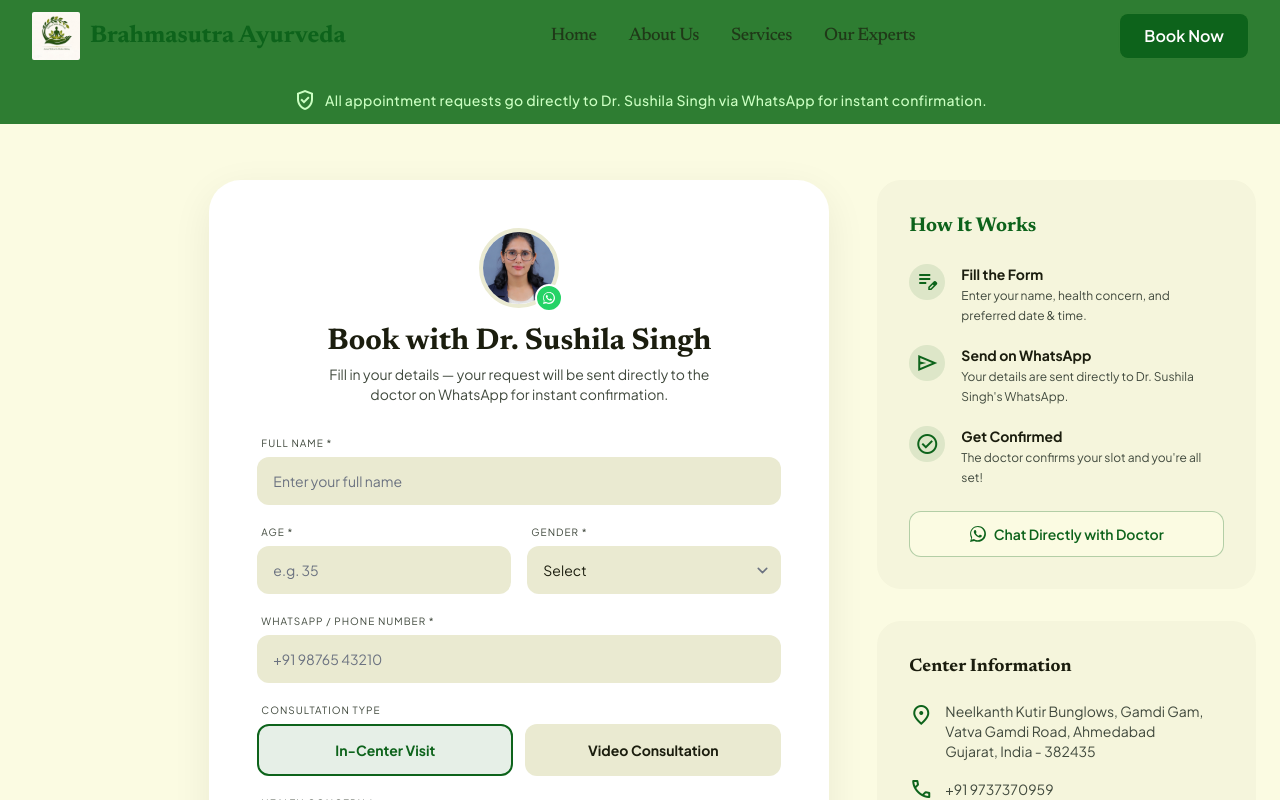
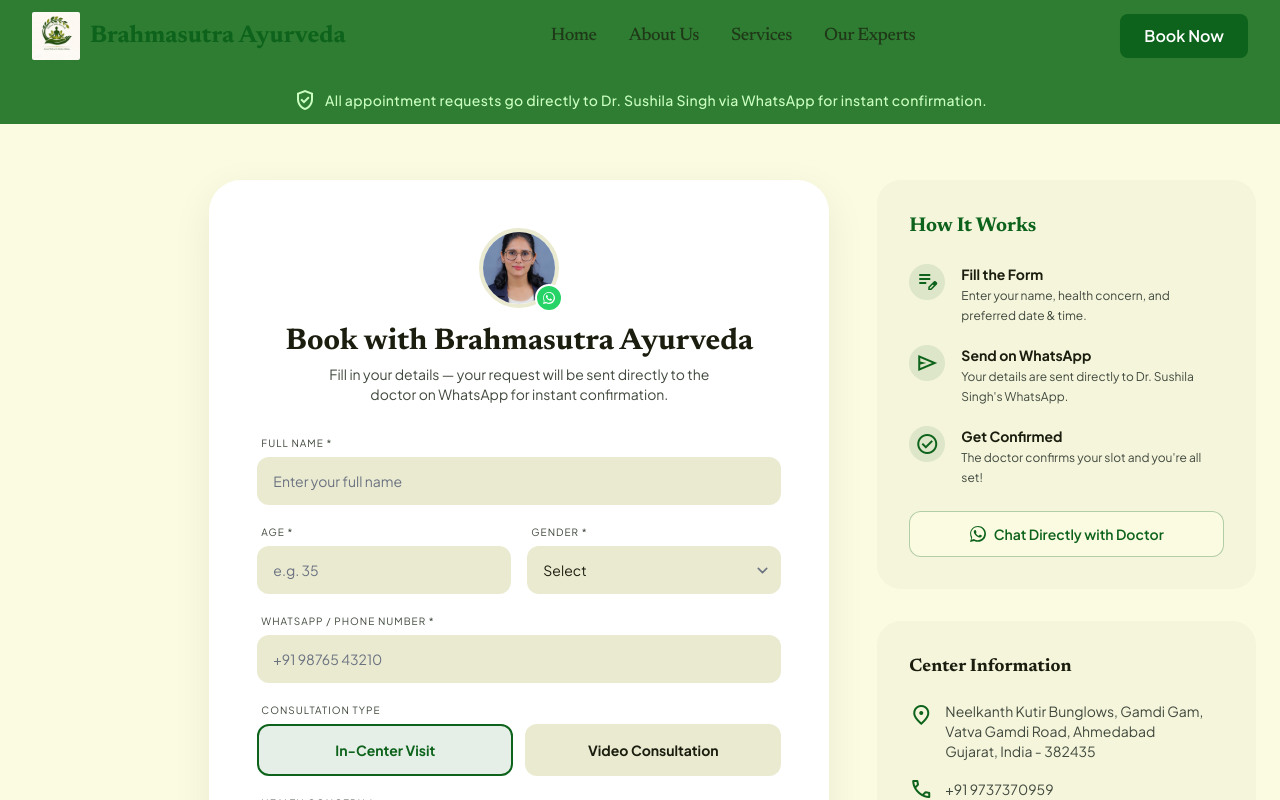
Before and after one commit to hemant818/BSAwebsite, a Next.js app: page /book-appointment in a window 1280 px wide. Shown: the top 800 px of the page. Built offline with nearby package versions, Linux system fonts and the light colour scheme; a web font is replaced by a local one.

Commit message:
UI: Update heading text on Book Appointment page

```diff
--- a/app/(public)/book-appointment/page.tsx
+++ b/app/(public)/book-appointment/page.tsx
@@ -121,7 +121,7 @@ _Please confirm this appointment at your earliest. Thank you!_`;
                   </div>
                 </div>
                 <h1 className="font-headline text-3xl font-bold text-on-surface mb-1">
-                  Book with Dr. Sushila Singh
+                  Book with Brahmasutra Ayurveda
                 </h1>
                 <p className="font-body text-on-surface-variant text-sm max-w-sm">
                   Fill in your details — your request will be sent directly to the doctor on WhatsApp for instant confirmation.
```
